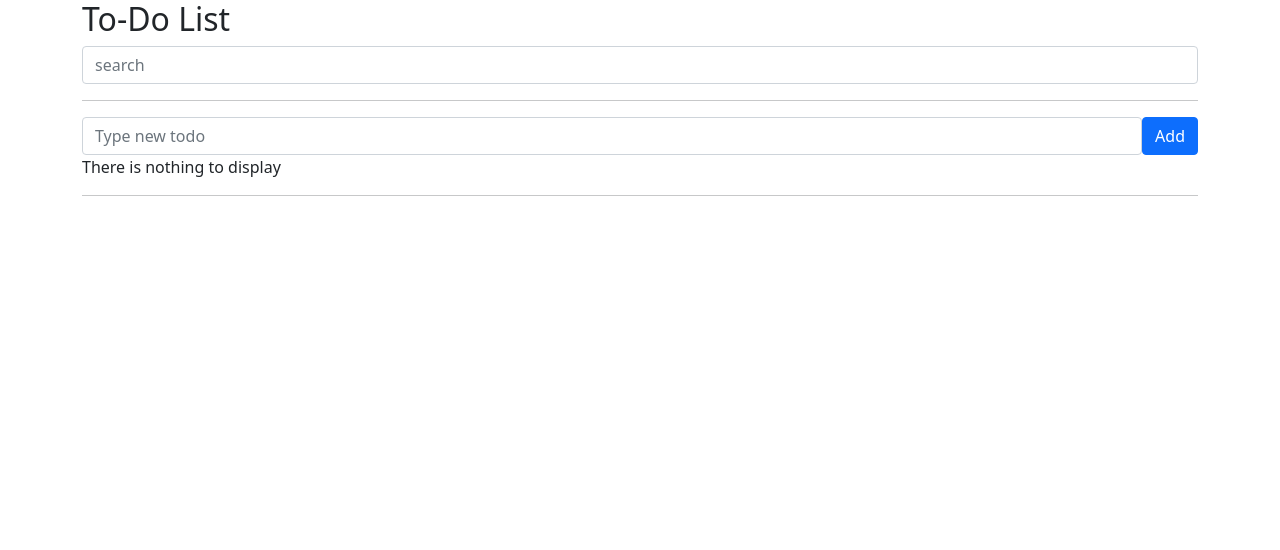
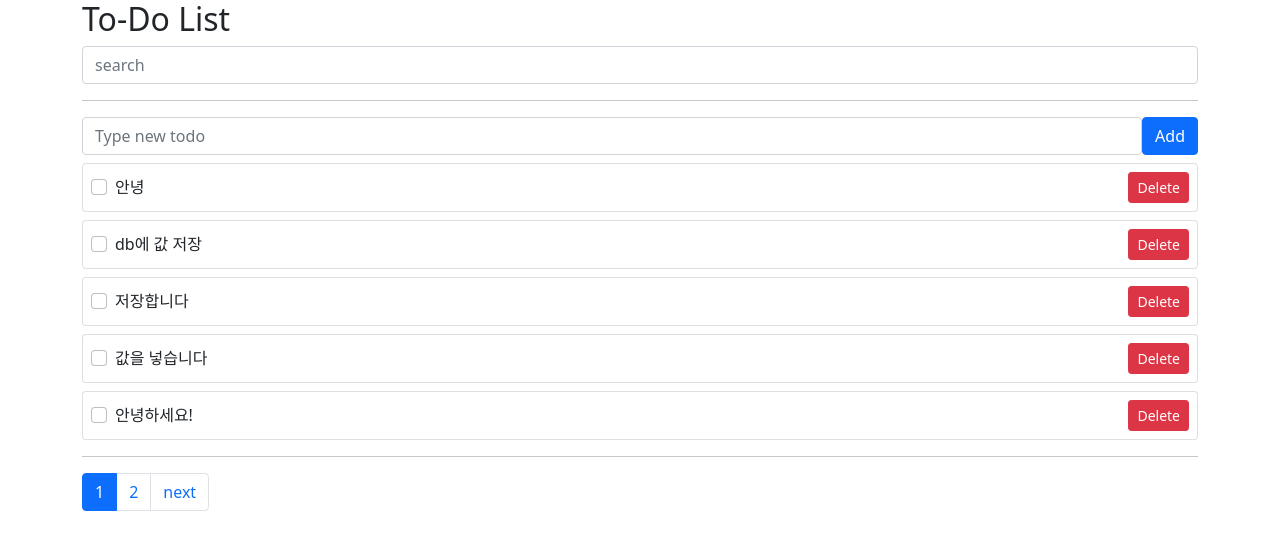
Before and after one commit to dhgpcks123/vue3.0-inf, a Vue app: page / in a window 1280 px wide. Shown: the top 550 px of the page. Built offline with nearby package versions, Linux system fonts and the light colour scheme; data requests are answered from the project's data file.

Commit message:
watch와 watchEffect

```diff
--- a/db.json
+++ b/db.json
@@ -1,3 +1,44 @@
 {
-  "todos": []
+  "todos": [
+    {
+      "subject": "안녕",
+      "completed": false,
+      "id": 1
+    },
+    {
+      "subject": "db에 값 저장",
+      "completed": false,
+      "id": 2
+    },
+    {
+      "subject": "저장합니다",
+      "completed": false,
+      "id": 3
+    },
+    {
+      "subject": "값을 넣습니다",
+      "completed": false,
+      "id": 4
+    },
+    {
+      "subject": "안녕하세요!",
+      "completed": false,
+      "id": 5
+    },
+    {
+      "subject": "만나서 반가워요",
+      "completed": false,
+      "id": 6
+    },
+    {
+      "subject": ": )",
+      "completed": false,
+      "id": 7
+    },
+    {
+      "subject": "헬로헬로",
+      "completed": false,
+      "id": 8
+    }
+  ]
 }
--- a/src/App.vue
+++ b/src/App.vue
@@ -30,7 +30,7 @@
 </template>
 
 <script>
-import { ref, computed } from 'vue'
+import { ref, computed, watch } from 'vue'
 import TodoSimpleForm from './components/TodoSimpleForm.vue'
 import TodoList from './components/TodoList.vue'
 import Pagination from './components/Pagination.vue'
@@ -49,9 +49,21 @@ export default{
     const limit = 5
     const currentPage = ref(1)
 
+    watch([currentPage, numberOfTodos], (currentPage, prev)=>{
+      console.log('currentPage : '+currentPage)
+      console.log('prev : '+prev)
+    })
+    // watchEffect(()=>{
+      // console.log(currentPage.value)
+      // console.log(numberOfTodos.value)
+      // watchEffect안에 들어 있는 값 중에 ref, reactive 변경되면 watchEffect 실행된다.
+    // })
     const numberOfPages = computed(()=>{
       return Math.ceil(numberOfTodos.value/limit)
     })
+    // watchEffect(() => {
+      // console.log(numberOfPages.value)
+    // })
 
     const getTodos = async (page = currentPage.value) => {
       // es6문법인가봄. page 받는데 디폴트 값 currentPage.value인가봐.
--- a/src/components/TodoList.vue
+++ b/src/components/TodoList.vue
@@ -32,6 +32,7 @@
 </template>
 
 <script>
+// import { watchEffect } from 'vue'
 export default {
   props: {
     todos: {
@@ -42,6 +43,9 @@ export default {
   emits: ['toggle-todo', 'delete-todo'],
   // setup(props, context) {
   setup(props, { emit }) {
+    // watchEffect(()=>{
+      // console.log(props.todos.length)
+    // })
     const toggleTodo = (index) => {
       emit('toggle-todo', index);
     }
```
